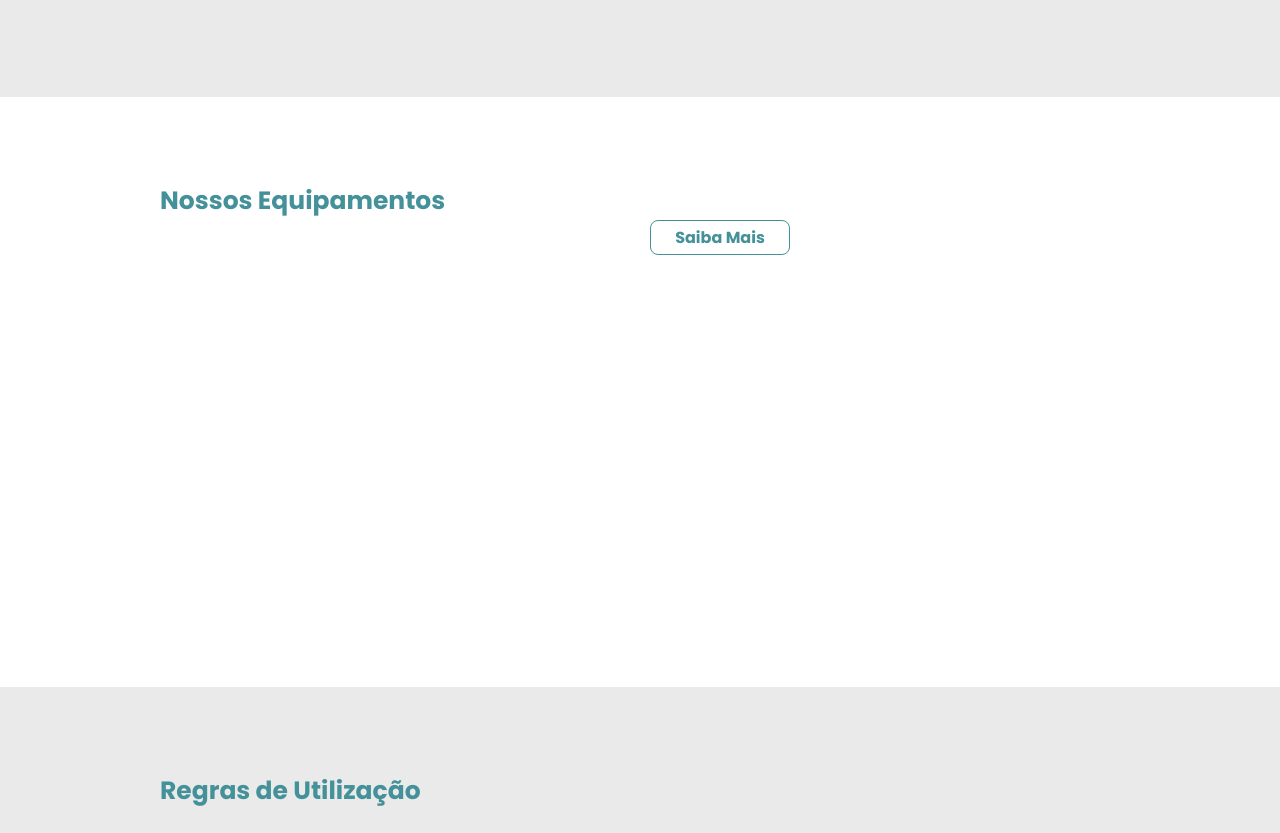
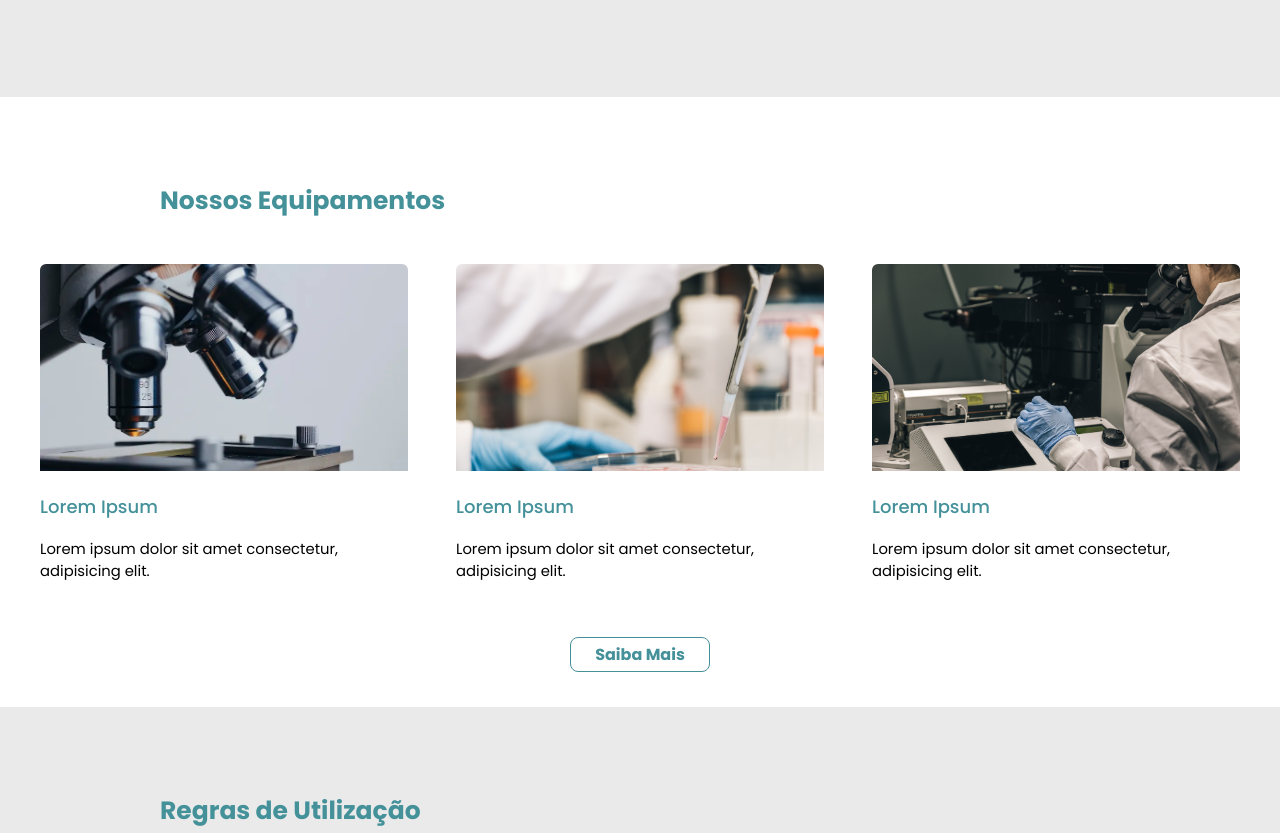
Before and after one commit to Edyane/Equipamentos-Multiusuarios-1, a plain HTML site: page index.html in a window 1280 px wide. Shown: the part 954-1787 px from the top of the page. Drawn offline with Linux system fonts and the light colour scheme.

Commit message:
Inserindo Novos Ddaos

```diff
--- a/css/style.css
+++ b/css/style.css
@@ -277,7 +277,92 @@ a {
 
 .equipments-section {
     background-color: rgb(255, 255, 255);
-    min-height: 590px;
+    min-height: 610px;
+}
+
+article {
+  --img-scale: 1.001;
+  --title-color: #44919a;
+  --link-icon-translate: -20px;
+  --link-icon-opacity: 0;
+  position: relative;
+  border-radius: 6px;
+  overflow: hidden;
+  box-shadow: none;
+  background: #fff;
+  transform-origin: center center;
+  transition: all 0.4s ease-in-out;
+}
+
+article img {
+  transform-origin: center;
+  transform: scale(var(--img-scale));
+}
+
+article:has(a:hover, a:focus-within) {
+  --img-scale: 1.1;
+  --title-color: #28666e;
+}
+
+.article-title {
+  margin: 0px 0 18px 0;
+  font-family: 'Poppins', sans-serif;
+  font-weight: 500;
+  font-size: 18px;
+  text-align: justify;
+  color: var(--title-color);
+  transition: color 0.3s ease-out;
+}
+
+article a {
+  display: block;
+  color: var(--title-color);
+}
+
+article a:focus {
+  outline: 1px dotted #28666e;
+}
+
+article a::after {
+  position: absolute;
+  top: 0;
+  right: 0;
+  left: 0;
+  bottom: 0;
+  cursor: pointer;
+  content: "";
+}
+
+.read-more .icon {
+  transform: translateX(var(--link-icon-translate));
+  opacity: var(--link-icon-opacity);
+  transition: all 0.3s;
+}
+
+.articles {
+  display: grid;
+  max-width: 1200px;
+  margin: 0 auto;
+  grid-template-columns: repeat(3, 1fr);
+  gap: 48px;
+}
+
+figure {
+  margin: 0;
+  padding: 0;
+  aspect-ratio: 16 / 9;
+  overflow: hidden;
+}
+
+img {
+  max-width: 100%;
+  line-height: 0;
+}
+
+.icon {
+  min-width: 24px;
+  width: 24px;
+  height: 24px;
 }
 
 h1 {
@@ -340,9 +425,10 @@ h1 {
 }
 
 .equipments-container {
+    padding-top: 55px;
+    align-items: center;
     text-align: center;
 
-    padding-left: 160px;
 }
 
 .more-btn {
--- a/index.html
+++ b/index.html
@@ -89,12 +89,55 @@
 
     <section class="equipments-section">
         <h1>Nossos Equipamentos</h1>
+        <br>
+        <br>
+        <section class="articles">
+            <article>
+                <figure>
+                    <img src="./images/equipment-1.webp" alt="">
+                </figure>
+                <div class="article-body">
+                    <br>
+                    <p class="article-title">Lorem Ipsum<p>
+                    <p>
+                        Lorem ipsum dolor sit amet consectetur, adipisicing elit.
+                    </p>
+                </div>
+            </article>
+
+            <article>
+                <figure>
+                    <img src="./images/genome-research-lab-tests.jpg" alt="">
+                </figure>
+                <div class="article-body">
+                    <br>
+                    <p class="article-title">Lorem Ipsum</p>
+                    <p>
+                        Lorem ipsum dolor sit amet consectetur, adipisicing elit.
+                    </p>
+                </div>
+            </article>
+            <article>
+
+                <figure>
+                    <img src="./images/scientist-in-lab-with-microscope.jpg" alt="">
+                </figure>
+                <div class="article-body">
+                    <br>
+                    <p class="article-title">Lorem Ipsum</p>
+                    <p>
+                        Lorem ipsum dolor sit amet consectetur, adipisicing elit.
+                    </p>
+                </div>
+            </article>
+        </section>
+        <div class="equipments-container">
+            <button class="more-btn">Saiba Mais</button>
+        </div>
 
 
 
-        <div class="equipments-container">
-            <button class="more-btn">Saiba Mais</button>
-        </div>
+
     </section>
 
     <section class="rules-section">
```
Also changed, not shown: images/genome-research-lab-tests.jpg (added), images/scientist-in-lab-with-microscope.jpg (added).
